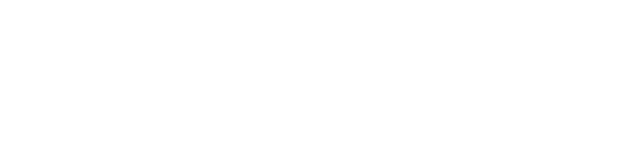
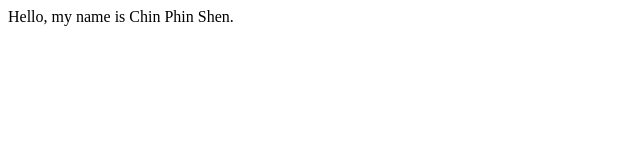
Before and after one commit to phinshen/portfolio-project, a website: page index.html in a window 1280 px wide. Shown: the whole page, without its empty margins (0-640 px from the left). Drawn offline with Linux system fonts and the light colour scheme.

Commit message:
Add intro text

```diff
--- a/index.html
+++ b/index.html
@@ -4,12 +4,12 @@
 <head>
   <meta charset="utf-8">
   <meta name="viewport" content="width=device-width">
-  <title>Phin Shen's Portifolio</title>
+  <title>Phin Shen's Portfolio</title>
   <link href="style.css" rel="stylesheet" type="text/css" />
 </head>
 
 <body>
-
+  Hello, my name is Chin Phin Shen.
   <script src="script.js"></script>
 </body>
 
```
